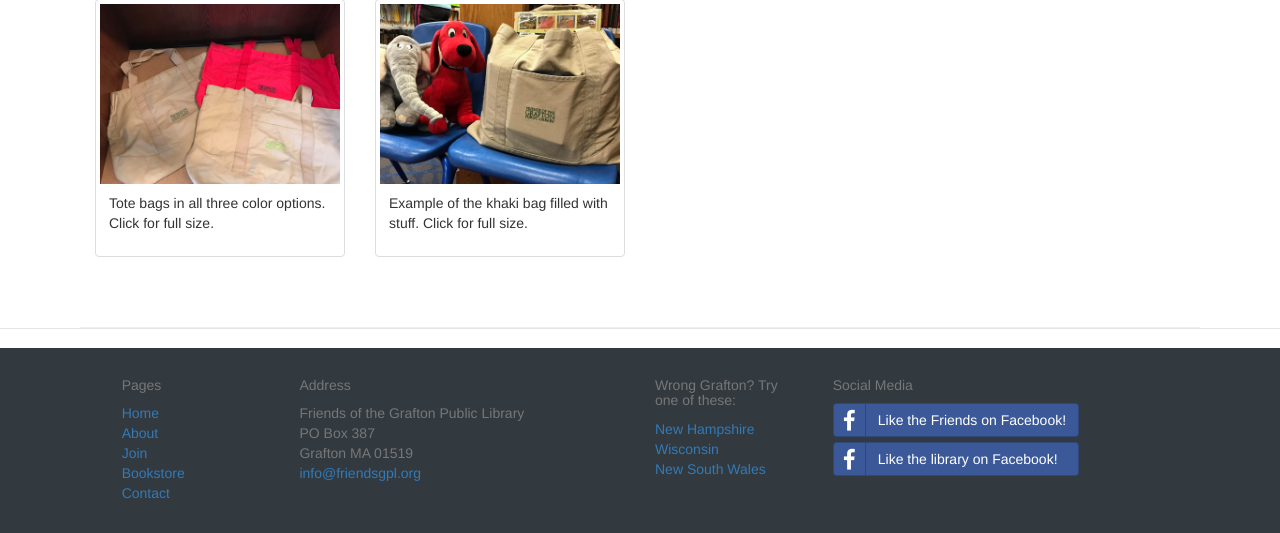
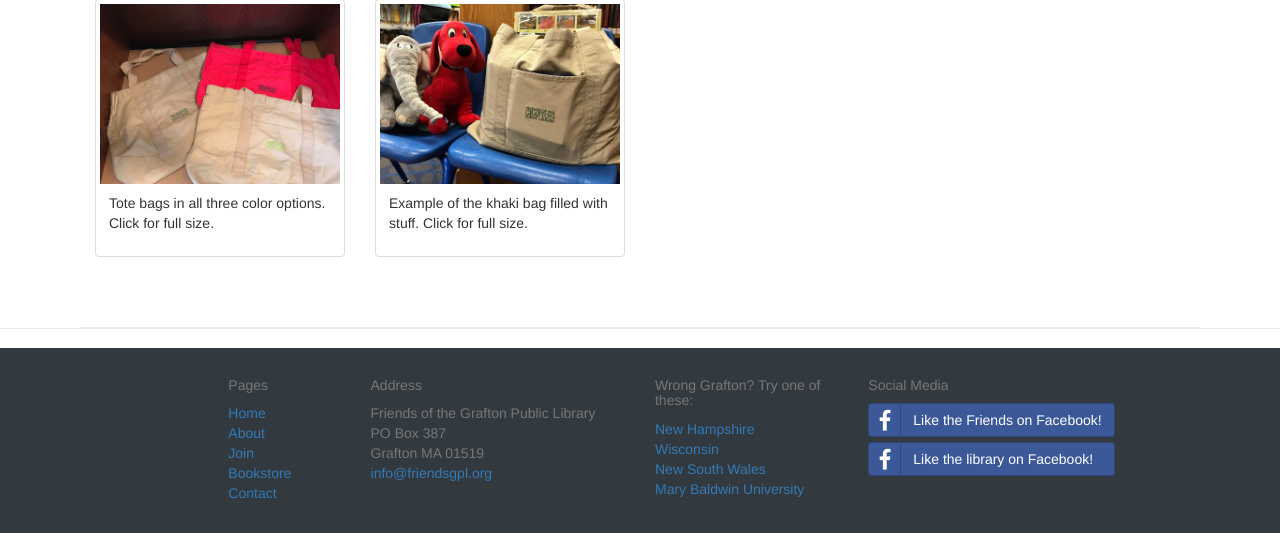
Before and after one commit to dscush/friendsgpl, a Django app: template templates/friends/home.html in a window 1280 px wide. Shown: the part 784-1317 px from the top of the page. Run offline with Django 3.2, Linux system fonts and the light colour scheme; the template is opened without the code that fills it, so the values that code supplies are empty; style sheets or scripts are compiled from the project's sources; some libraries are stand-ins or nearby versions.

Commit message:
Change footer spacing

```diff
--- a/templates/friends/footer.html
+++ b/templates/friends/footer.html
@@ -1,6 +1,6 @@
     <footer class="footer">
         <div class="row row-footer">
-            <div class="col-xs-10 col-xs-offset-1 col-md-5 col-md-offset-1 col-lg-5 col-lg-offset-1">
+            <div class="col-xs-10 col-xs-offset-1 col-md-5 col-md-offset-1 col-lg-4 col-lg-offset-2">
                 <div class="row">
                     <div class="col-xs-4">
                         <h5>Pages</h5>
@@ -19,9 +19,9 @@
                     </div>
                 </div>
             </div>
-            <div class="col-xs-10 col-xs-offset-1 col-md-5 col-md-offset-0 col-lg-5">
+            <div class="col-xs-10 col-xs-offset-1 col-md-5 col-md-offset-0 col-lg-4">
                 <div class="row">
-                    <div class="col-xs-4">
+                    <div class="col-xs-4 col-lg-6">
                         <h5>Wrong Grafton?  Try one of these:</h5>
                         <ul class="list-unstyled">
                             <li>
@@ -33,9 +33,12 @@
                             <li>
                                 <a href="http://www.crl.nsw.gov.au/clarence-valley-libraries/grafton-library/">New South Wales</a>
                             </li>
+                            <li>
+                                <a href="http://libguides.marybaldwin.edu/home">Mary Baldwin University</a>
+                            </li>
                         </ul>
                     </div>
-                    <div class="col-xs-8">
+                    <div class="col-xs-8 col-lg-6">
                         <h5>Social Media</h5>
                         <div class="nav navbar-nav">
                             <a class="btn btn-block btn-social btn-facebook" href="https://www.facebook.com/Friends-of-the-Grafton-Public-Library-203738076330695" target="_blank"><span class="fa fa-facebook"></span> Like the Friends on Facebook!</a>
```
